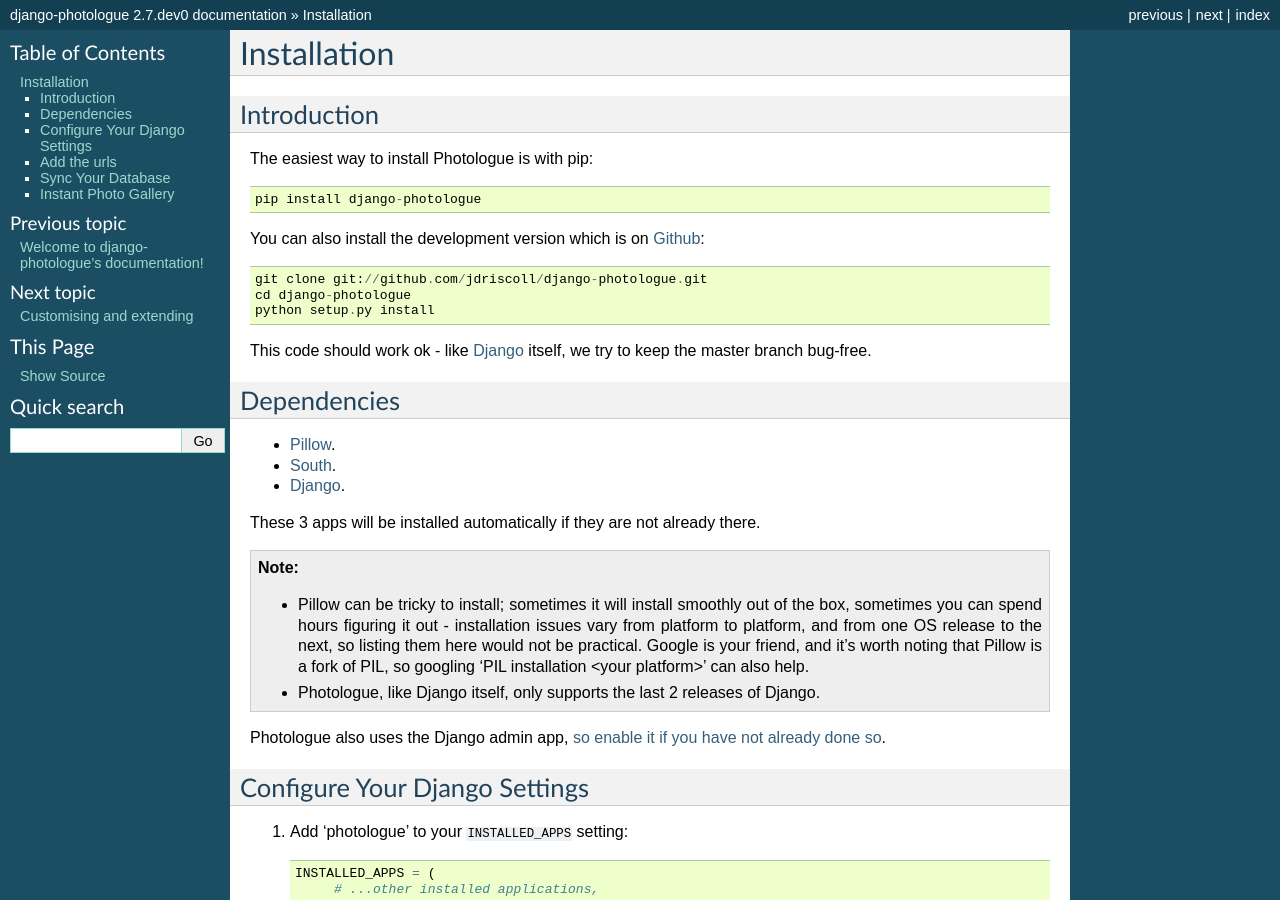
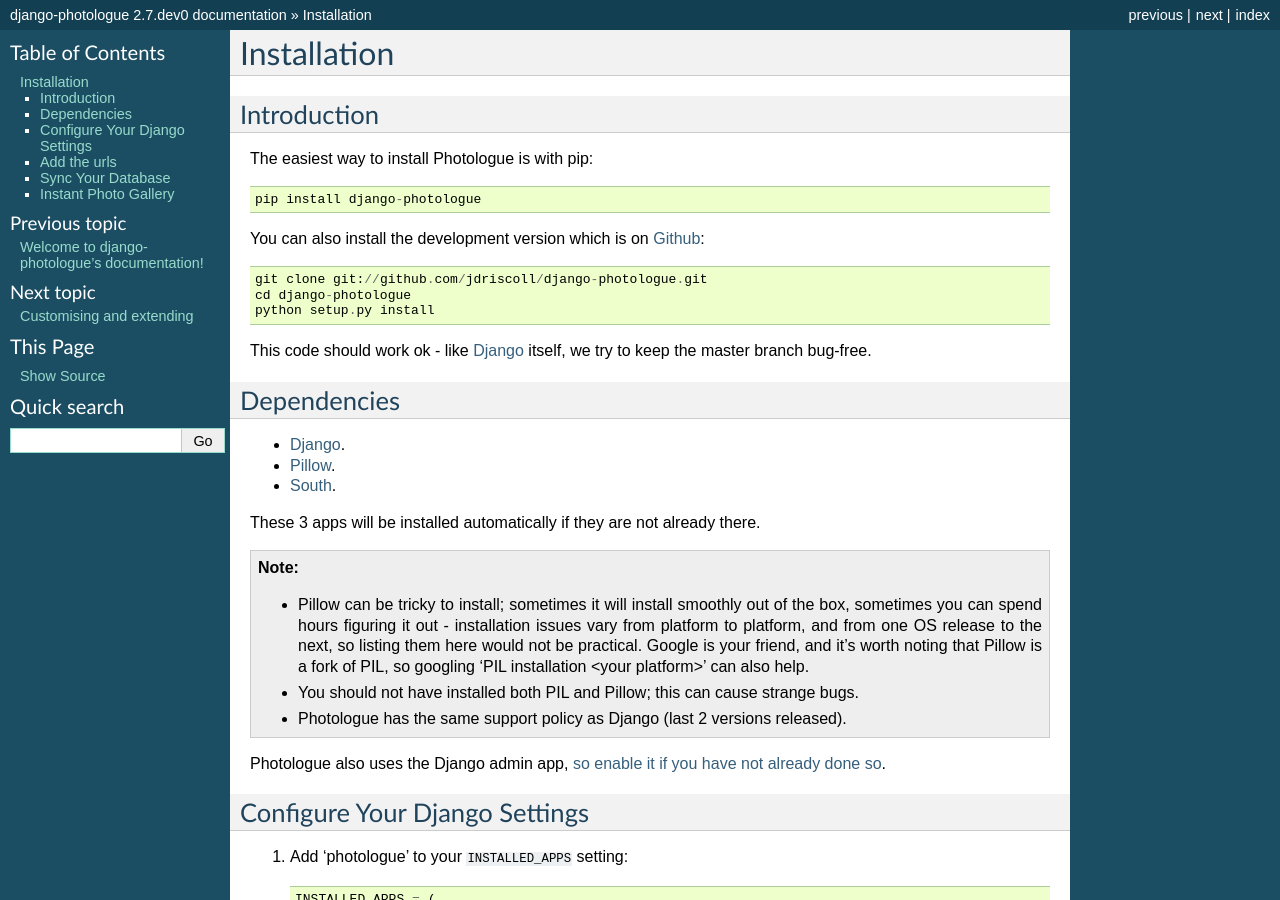
Before and after one commit to richardbarran/django-photologue, a Sphinx documentation site: the page built from docs/pages/installation.rst, in a window 1280 px wide and 900 px high. Built offline with Sphinx 7.4.7, drawn with Linux system fonts in a browser that asks for light colours.

Commit message:
Doc warning.

```diff
--- a/docs/pages/installation.rst
+++ b/docs/pages/installation.rst
@@ -22,9 +22,9 @@ itself, we try to keep the master branch bug-free.
 Dependencies
 ------------
 
+* `Django <https://www.djangoproject.com/>`_.
 * `Pillow <http://python-imaging.github.io/Pillow/>`_.
 * `South <http://south.aeracode.org/>`_.
-* `Django <https://www.djangoproject.com/>`_.
 
 These 3 apps will be installed automatically if they are not already there.
 
@@ -36,7 +36,8 @@ These 3 apps will be installed automatically if they are not already there.
       them here would not be practical. Google
       is your friend, and it's worth noting that Pillow is a fork of PIL,
       so googling 'PIL installation <your platform>' can also help.
-    * Photologue, like Django itself, only supports the last 2 releases of Django.
+    * You should not have installed both PIL and Pillow; this can cause strange bugs.
+    * Photologue has the same support policy as Django (last 2 versions released).
 
 Photologue also uses the Django admin app, `so enable it if you have not already done so <https://docs.djangoproject.com/en/1.4/ref/contrib/admin/>`_.
 
```
